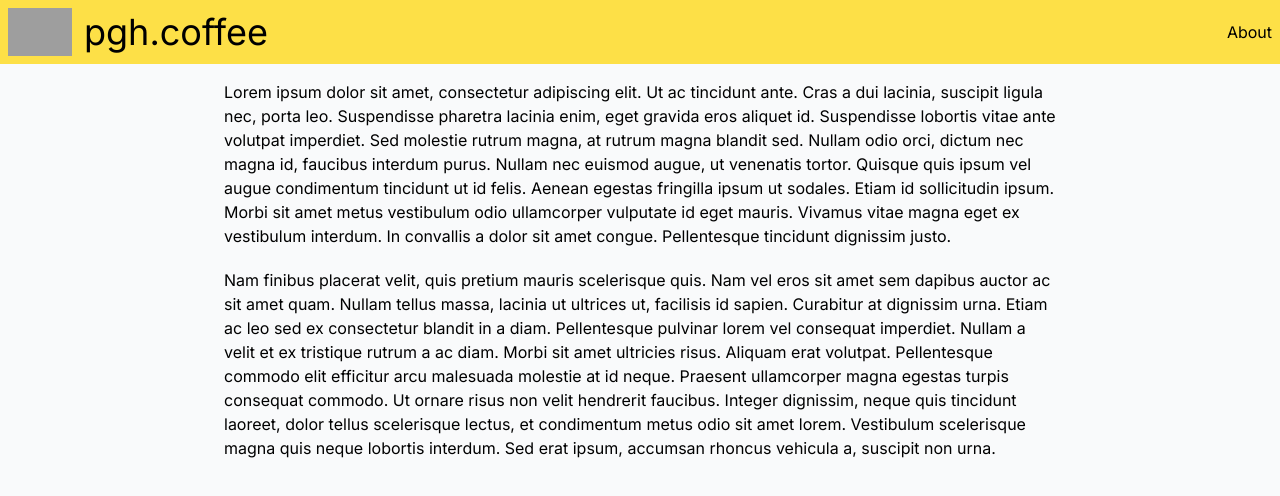
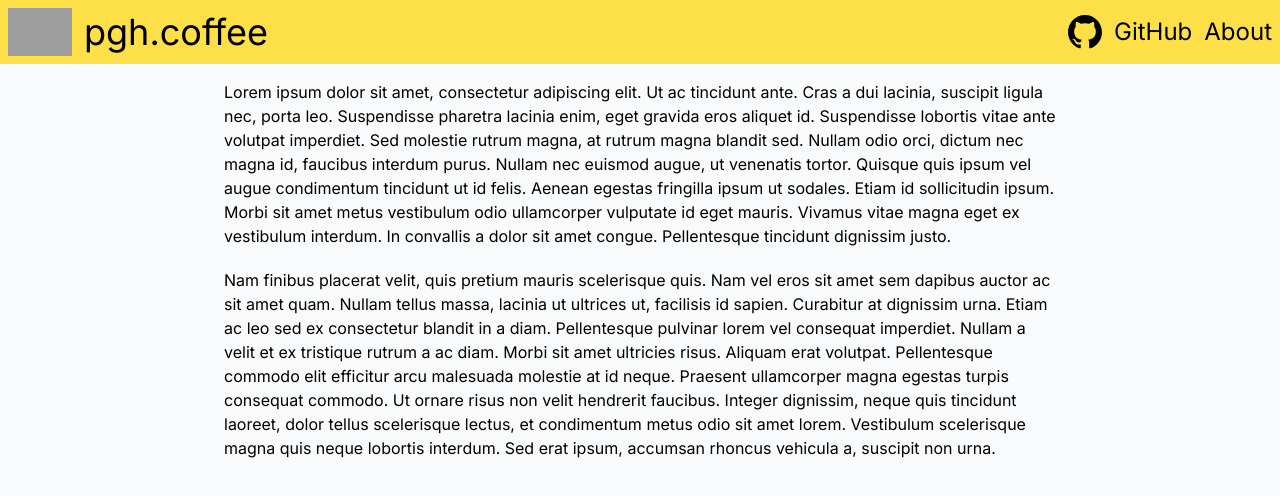
Before and after one commit to Johngeorgesample/pgh-coffee, a Next.js app: page /about in a window 1280 px wide. Shown: the top 496 px of the page. Built offline with nearby package versions, Linux system fonts and the light colour scheme; grey boxes are pictures that could not be loaded.

Commit message:
tweaks, github

```diff
--- a/app/components/Header2.tsx
+++ b/app/components/Header2.tsx
@@ -1,11 +1,28 @@
 export default function Header2() {
   return (
-    <div className="bg-yellow-300 flex items-center py-2 px-2">
+    <div className="bg-yellow-300 flex items-center py-2 px-2 gap-3">
       <a className="flex flex-1 gap-3" href="/map">
-        <img className="h-12" src="https://upload.wikimedia.org/wikipedia/commons/1/1a/Keystone_state_symbol_Pennsylvania.svg" alt="" />
+        <img
+          className="h-12"
+          src="https://upload.wikimedia.org/wikipedia/commons/1/1a/Keystone_state_symbol_Pennsylvania.svg"
+          alt=""
+        />
         <h1 className="flex items-center text-4xl">pgh.coffee</h1>
       </a>
-      <a href="/about">About</a>
+      <a className="" href="https://github.com/Johngeorgesample/pgh-coffee" target="_blank">
+        <svg width="34" height="34" viewBox="0 0 97.707 97.707" xmlns="http://www.w3.org/2000/svg">
+          <path
+            d="M48.854 0C21.839 0 0 22 0 49.217c0 21.756 13.993 40.172 33.405 46.69 2.427.49 3.316-1.059 3.316-2.362 0-1.141-.08-5.052-.08-9.127-13.59 2.934-16.42-5.867-16.42-5.867-2.184-5.704-5.42-7.17-5.42-7.17-4.448-3.015.324-3.015.324-3.015 4.934.326 7.523 5.052 7.523 5.052 4.367 7.496 11.404 5.378 14.235 4.074.404-3.178 1.699-5.378 3.074-6.6-10.839-1.141-22.243-5.378-22.243-24.283 0-5.378 1.94-9.778 5.014-13.2-.485-1.222-2.184-6.275.486-13.038 0 0 4.125-1.304 13.426 5.052a46.97 46.97 0 0 1 12.214-1.63c4.125 0 8.33.571 12.213 1.63 9.302-6.356 13.427-5.052 13.427-5.052 2.67 6.763.97 11.816.485 13.038 3.155 3.422 5.015 7.822 5.015 13.2 0 18.905-11.404 23.06-22.324 24.283 1.78 1.548 3.316 4.481 3.316 9.126 0 6.6-.08 11.897-.08 13.526 0 1.304.89 2.853 3.316 2.364 19.412-6.52 33.405-24.935 33.405-46.691C97.707 22 75.788 0 48.854 0z"
+            fill="#000"
+          />
+        </svg>
+      </a>
+      <a className="text-2xl" href="/about">
+        GitHub
+      </a>
+      <a className="text-2xl" href="/about">
+        About
+      </a>
     </div>
   )
 }
```
